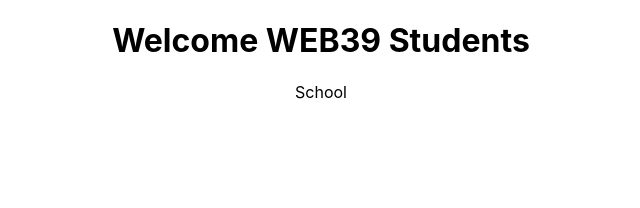
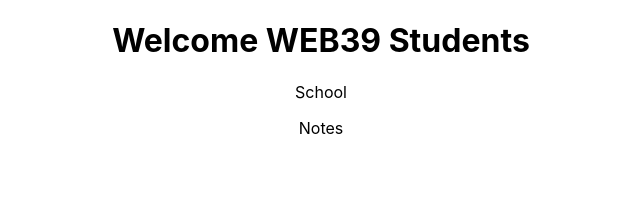
Before and after one commit to pak11273/web39-react, a React (Create React App) app: page / in a window 1280 px wide. Shown: the top 208 px of the page, without its empty margins (319-959 px from the left). Built offline with nearby package versions, Linux system fonts and the light colour scheme.

Commit message:
push changes

```diff
--- a/src/App.js
+++ b/src/App.js
@@ -2,6 +2,7 @@ import React from 'react'
 
 import './App.css'
 import School from './components/schoolLink'
+import Notes from './components/notesLink'
 
 const App = () => {
   return (
@@ -11,6 +12,7 @@ const App = () => {
      </header>
     <div className='links'>
         <School />
+        <Notes />
     </div>
 
     </div>
```
